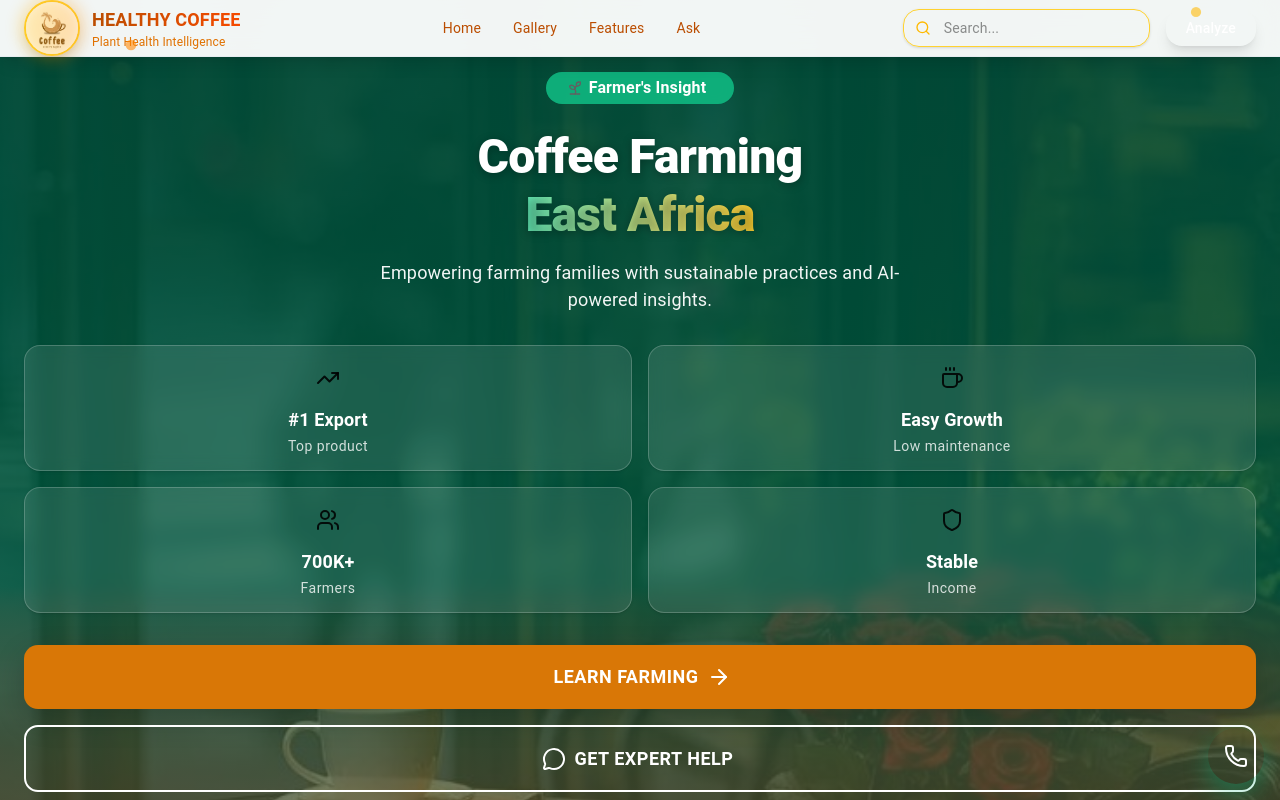
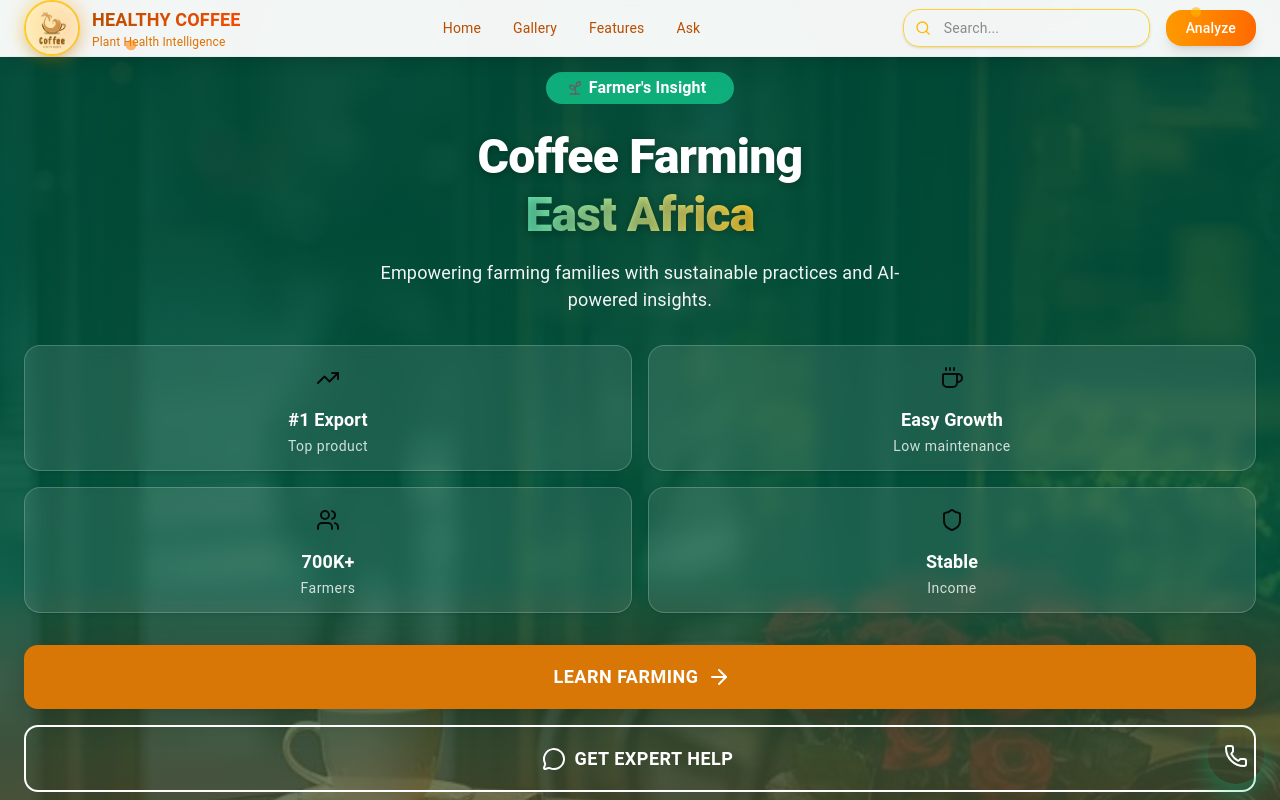
Before and after one commit to Jigishas/Healthycoffee, a React (Vite) app in the folder coffee/: page / in a window 1280 px wide. Shown: the top 800 px of the page. Built offline with nearby package versions, Linux system fonts and the light colour scheme; no server answers.

Commit message:
few updates on main

```diff
--- a/coffee/src/Components/Navbar/Navbar.jsx
+++ b/coffee/src/Components/Navbar/Navbar.jsx
@@ -207,7 +207,7 @@ function Navbar() {
 
             <motion.button
               onClick={triggerCameraCapture}
-              className="bg-green hover:from-amber-600 hover:to-orange-600 text-white py-2 px-5 rounded-2xl shadow-lg hover:shadow-xl transition-all duration-300 font-medium text-sm whitespace-nowrap"
+              className="bg-gradient-to-r from-amber-500 to-orange-500 hover:from-amber-600 hover:to-orange-600 text-white py-2 px-5 rounded-2xl shadow-lg hover:shadow-xl transition-all duration-300 font-medium text-sm whitespace-nowrap"
               whileHover={{ scale: 1.05 }}
               whileTap={{ scale: 0.95 }}
               aria-label="Open camera to analyze"
```
